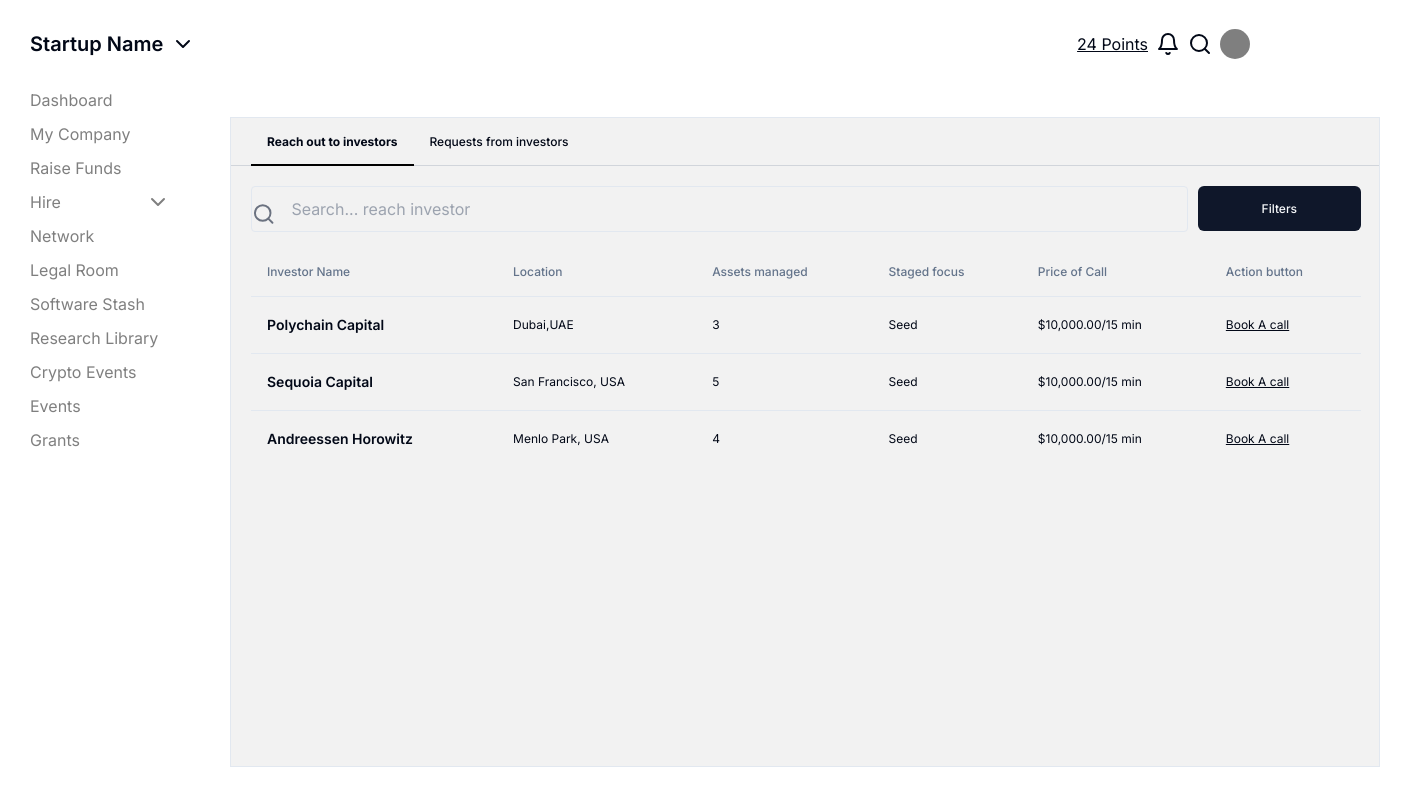
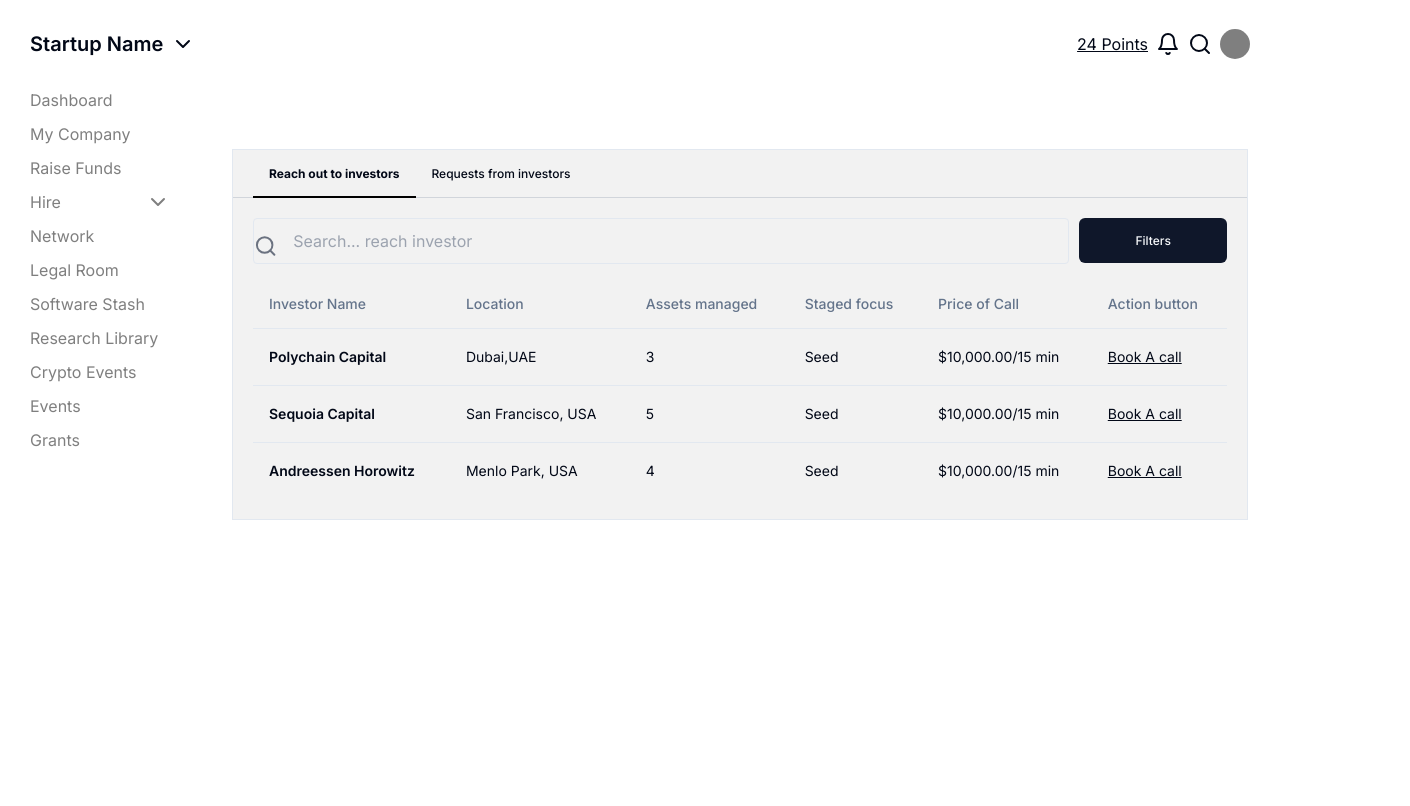
Before and after one commit to ShaikhNabeelShabbir/unbundl-web, a React (Vite) app: page /founder-dashboard in a window 1280 px wide. Both pictures are taken after a click on the button "Raise Funds". Shown: the top 806 px of the page, 1410 px wide, since content can reach past the window. Built offline with nearby package versions, Linux system fonts and the light colour scheme.

Commit message:
changes updated

```diff
--- a/src/pages/startup/raise-funds.tsx
+++ b/src/pages/startup/raise-funds.tsx
@@ -17,10 +17,10 @@
     }
   };
   return (
-    <div className="flex ml-[30px] mr-[30px]">
+    <div className="flex flex-wrap m-8">
       <div className="flex-1 py-[97px]">
         <div className="flex items-center justify-between"></div>
-        <div className="w-[1150px] h-[650px] border mt-5 bg-black/5">
+        <div className="w-full h-full border mt-5 bg-black/5">
           <NavbarRaiseFunds setStep={setStep} currentStep={step} />
           {renderForm()}
         </div>
--- a/src/pages/startup/reach-out-investors.tsx
+++ b/src/pages/startup/reach-out-investors.tsx
@@ -43,9 +43,9 @@
 
 const ReachOutToInvestors = () => {
   return (
-    <div className="w-[1150px] h-[650px] px-5">
+    <div className="w-full h-fit px-5">
       <div className="flex flex-row space-x-[10px] mb-4">
-        <div className="flex items-center w-[984px] h-[46px] border rounded-[4px] mt-5">
+        <div className="flex items-center w-full h-[46px] border rounded-[4px] mt-5">
           <Search className=" text-gray-500 mt-[10px]" />
           <input
             type="text"
@@ -59,12 +59,12 @@
       <Table className="">
         <TableHeader>
           <TableRow>
-            <TableHead>Investor Name</TableHead>
-            <TableHead>Location</TableHead>
-            <TableHead>Assets managed</TableHead>
-            <TableHead>Staged focus</TableHead>
-            <TableHead>Price of Call</TableHead>
-            <TableHead>Action button</TableHead>
+            <TableHead className="text-base">Investor Name</TableHead>
+            <TableHead className="text-base">Location</TableHead>
+            <TableHead className="text-base">Assets managed</TableHead>
+            <TableHead className="text-base">Staged focus</TableHead>
+            <TableHead className="text-base">Price of Call</TableHead>
+            <TableHead className="text-base">Action button</TableHead>
           </TableRow>
         </TableHeader>
         <TableBody>
@@ -73,14 +73,22 @@
               <TableCell className="font-semibold text-base">
                 {organization.investorName}
               </TableCell>
-              <TableCell>{organization.location}</TableCell>
-              <TableCell>{organization.assetsManaged}</TableCell>
-              <TableCell>{organization.stagedFocus}</TableCell>
-              <TableCell>{organization.priceOfCall}</TableCell>
-              <TableCell>
+              <TableCell className="text-base">
+                {organization.location}
+              </TableCell>
+              <TableCell className="text-base">
+                {organization.assetsManaged}
+              </TableCell>
+              <TableCell className="text-base">
+                {organization.stagedFocus}
+              </TableCell>
+              <TableCell className="text-base">
+                {organization.priceOfCall}
+              </TableCell>
+              <TableCell className="text-base">
                 <Dialog>
                   <DialogTrigger asChild>
-                    <u className="cursor-pointer">Book A call</u>
+                    <u className="cursor-pointer text-base">Book A call</u>
                   </DialogTrigger>
                   <DialogContent className="sm:max-w-[600px]">
                     <DialogHeader>
--- a/src/pages/startup/request-from-investors.tsx
+++ b/src/pages/startup/request-from-investors.tsx
@@ -43,10 +43,10 @@
 
 const RequsetFromInvestors = () => {
   return (
-    <div className="w-[1150px] h-[650px] px-5">
-      <div className="flex flex-row space-x-[10px] mb-4">
-        <div className="flex items-center w-[984px] h-[46px] border rounded-[4px] mt-5">
-          <Search className=" text-gray-500 mt-[10px]" />
+    <div className="w-full h-fit px-5">
+      <div className="flex flex-row space-x-3 mb-4">
+        <div className="flex items-center w-full h-12 border rounded-1 mt-5">
+          <Search className=" text-gray-500 mt-3" />
           <input
             type="text"
             className="w-full px-4 py-2 outline-black bg-transparent"
@@ -54,17 +54,17 @@
           />
         </div>
 
-        <Button className="w-[170px] h-[45px] mt-5">Filters</Button>
+        <Button className="w-[170px] h-11 mt-5">Filters</Button>
       </div>
-      <Table className="">
+      <Table className="w-full">
         <TableHeader>
           <TableRow>
-            <TableHead>Investor Name</TableHead>
-            <TableHead>Location</TableHead>
-            <TableHead>Assets managed</TableHead>
-            <TableHead>Staged focus</TableHead>
-            <TableHead>Time of Call</TableHead>
-            <TableHead>Action button</TableHead>
+            <TableHead className="text-base">Investor Name</TableHead>
+            <TableHead className="text-base">Location</TableHead>
+            <TableHead className="text-base">Assets managed</TableHead>
+            <TableHead className="text-base">Staged focus</TableHead>
+            <TableHead className="text-base">Time of Call</TableHead>
+            <TableHead className="text-base">Action button</TableHead>
           </TableRow>
         </TableHeader>
         <TableBody>
@@ -73,11 +73,19 @@
               <TableCell className="font-semibold text-base">
                 {organization.investorName}
               </TableCell>
-              <TableCell>{organization.location}</TableCell>
-              <TableCell>{organization.assetsManaged}</TableCell>
-              <TableCell>{organization.stagedFocus}</TableCell>
-              <TableCell>{organization.timeOfCall}</TableCell>
-              <TableCell>
+              <TableCell className="text-base">
+                {organization.location}
+              </TableCell>
+              <TableCell className="text-base">
+                {organization.assetsManaged}
+              </TableCell>
+              <TableCell className="text-base">
+                {organization.stagedFocus}
+              </TableCell>
+              <TableCell className="text-base">
+                {organization.timeOfCall}
+              </TableCell>
+              <TableCell className="text-base">
                 <TableCell>
                   <Dialog>
                     <DialogTrigger asChild>
@@ -94,26 +102,26 @@
                           venture capital, updated to the modern crypto world.
                         </p>
                         <br />
-                        <div className="flex flex-row space-x-[10px]">
-                          <Card className="w-[105px] h-[39px] border-none rounded-none">
+                        <div className="flex flex-row space-x-3">
+                          <Card className="w-26 h-10 border-none rounded-none">
                             <CardTitle>Type</CardTitle>
                             <CardDescription>Venture Capital </CardDescription>
                           </Card>
-                          <Card className="w-[105px] h-[39px] border-none rounded-none">
+                          <Card className="w-26 h-10 border-none rounded-none">
                             <CardTitle>Type</CardTitle>
                             <CardDescription>Venture Capital </CardDescription>
                           </Card>
-                          <Card className="w-[105px] h-[39px] border-none rounded-none">
+                          <Card className="w-26 h-10 border-none rounded-none">
                             <CardTitle>Type</CardTitle>
                             <CardDescription>Venture Capital </CardDescription>
                           </Card>
-                          <Card className="w-[105px] h-[39px] border-none rounded-none">
+                          <Card className="w-26 h-10 border-none rounded-none">
                             <CardTitle>Type</CardTitle>
                             <CardDescription>Venture Capital </CardDescription>
                           </Card>
                         </div>
-                        <div>
-                          <p>Message</p>
+                        <div className="pt-10">
+                          <p className="font-bold text-5 pb-4">Message</p>
                           <p>
                             Dear Startup Team, <br />I hope this message finds
                             you well. My name is Alex and I am a Venture
@@ -135,6 +143,18 @@
                           </p>
                         </div>
                       </DialogHeader>
+                      <div className="flex flex-row space-x-3 pt-3">
+                        <Card className="w-26 h-10 border-none rounded-none">
+                          <CardTitle>Day</CardTitle>
+                          <CardDescription>
+                            Friday, December 13{" "}
+                          </CardDescription>
+                        </Card>
+                        <Card className="w-26 h-10 border-none rounded-none">
+                          <CardTitle>Time</CardTitle>
+                          <CardDescription>6 PM Dubai Time </CardDescription>
+                        </Card>{" "}
+                      </div>
                       <div className="flex flex-row space-x-[300px]">
                         <Button variant="ghost">Cancel</Button>
                         <Dialog>
@@ -142,13 +162,13 @@
                           <DialogTrigger>
                             <Button>Book a call for $10,000</Button>
                           </DialogTrigger>
-                          <DialogContent className="w-[600px] h-[366px] ">
+                          <DialogContent className="w-full h-full ">
                             <DialogHeader>
                               <DialogTitle className="font-semibold text-xl">
                                 Talent profile{" "}
                               </DialogTitle>
                             </DialogHeader>
-                            <p className="font-bold text-[24px] text-center">
+                            <p className="font-bold text-xl text-center">
                               Call Booked{" "}
                             </p>
                             <p className="text-center text-md font-medium text-black/50">
```
